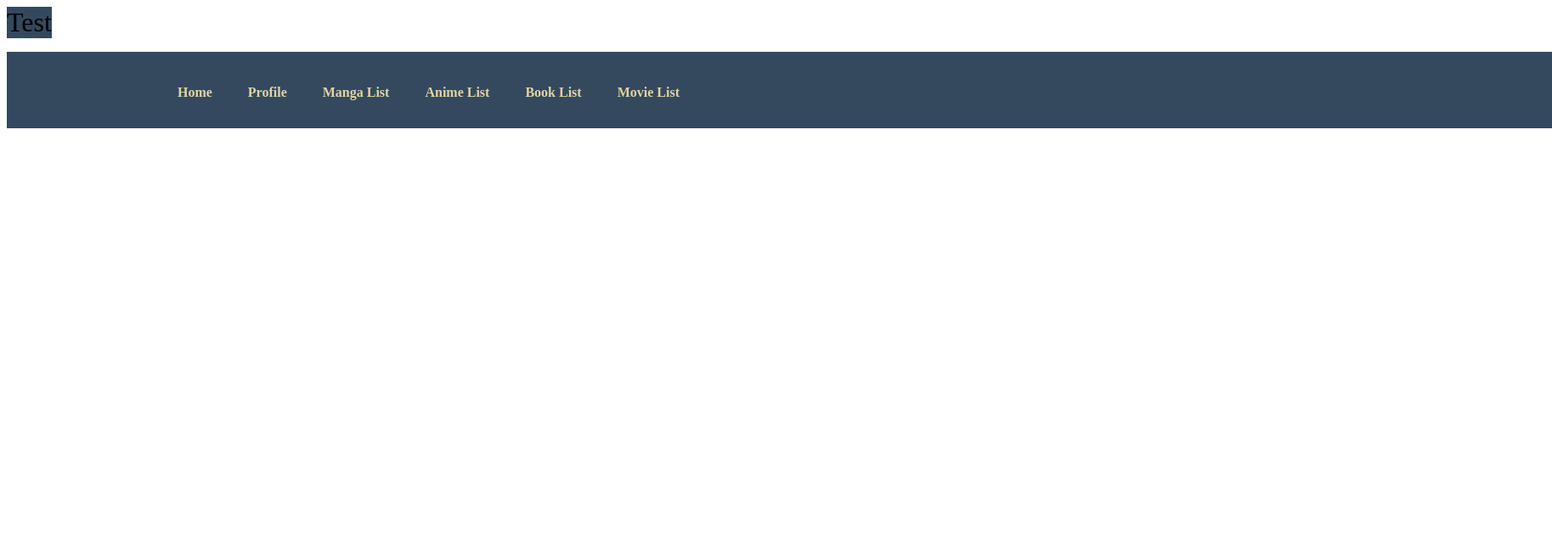
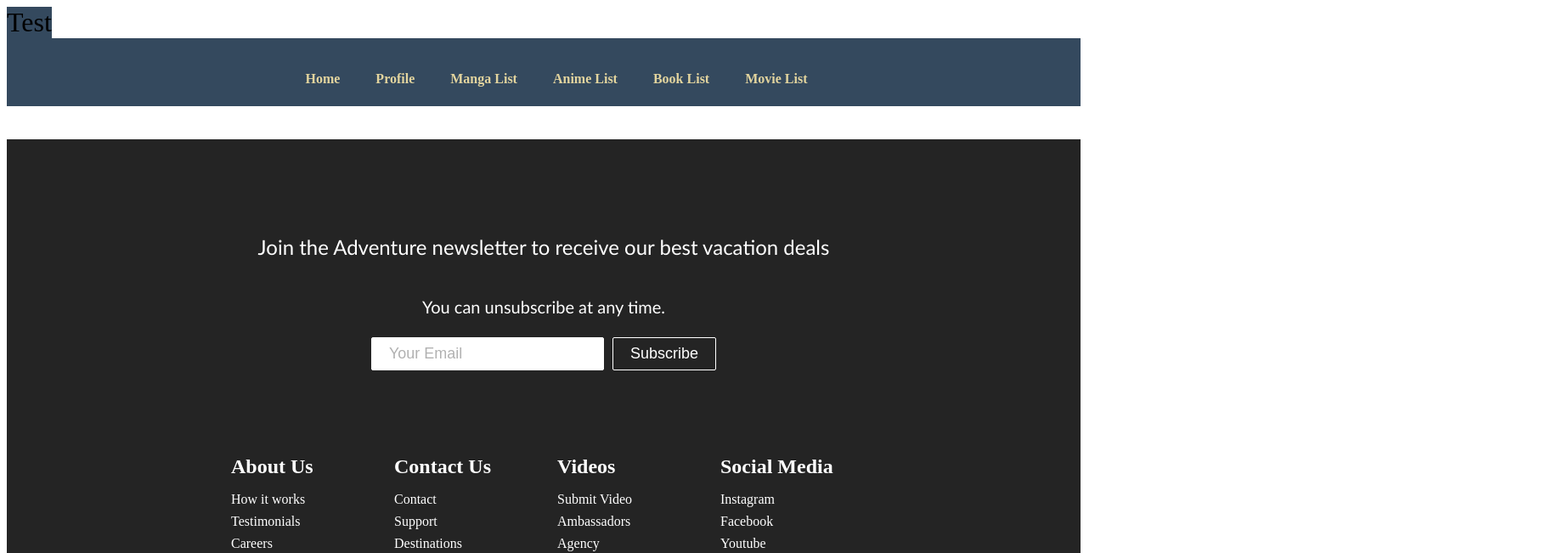
Before and after one commit to guidezSeb/checkboar-api, a React (Create React App) app in the folder Projet/: page / in a window 1280 px wide. Shown: the top 651 px of the page at 85% size, 1827 px wide, since content can reach past the window. Built offline with nearby package versions, Linux system fonts and the light colour scheme.

Commit message:
footer & fin de la Navbar

```diff
--- a/Projet/src/components/App.js
+++ b/Projet/src/components/App.js
@@ -15,12 +15,12 @@
       <Router>
         <Navbar />
         <Routes>
-          <Route path='/' exact component={Home} />
-          <Route path='/mangalist' component={MangaList} />
-          <Route path='/movielist' component={MovieList} />
-          <Route path='/profile' component={Profile} />
-          <Route path='/booklist' component={BookList} />
-          <Route path='/animelist' component={AnimeList} />
+         <Route exact path="/" element={<Home/>}/>
+          <Route exact path="/mangalist" element={<MangaList/>}/>
+          <Route exact path="/movielist" element={<MovieList/>}/>
+          <Route exact path="/profile" element={<Profile/>}/>
+          <Route exact path="/booklist" element={<BookList/>}/>
+          <Route exact path="/animelist" element={<AnimeList/>}/>
         </Routes>
       </Router>
     </>
--- a/Projet/src/components/Navbar.js
+++ b/Projet/src/components/Navbar.js
@@ -59,7 +59,7 @@
                     </Link>
                 </li>
                 <li className='nav-item'>
-                    <Link to='/moovielist' className='nav-links' onClick={closeMobileMenu}>
+                    <Link to='/movielist' className='nav-links' onClick={closeMobileMenu}>
                         Movie List
                     </Link>
                 </li>
--- a/Projet/src/styles/Navbar.css
+++ b/Projet/src/styles/Navbar.css
@@ -32,15 +32,16 @@
   }
 
   .nav-menu {
-    display: grid;
-    grid-template-columns: repeat(6, auto);
+    /* display: grid; */
+    /* grid-template-columns: repeat(6, auto);*/
     grid-gap: 10px;
     list-style: none;
     text-align: center;
-    width: 60vw;
     justify-content: end;
     background-color: #34495e;
-    padding-right: 80%;
+    margin: 0 auto;
+    display: flex;
+    place-content: center;
   }
 
   .nav-item {
```
